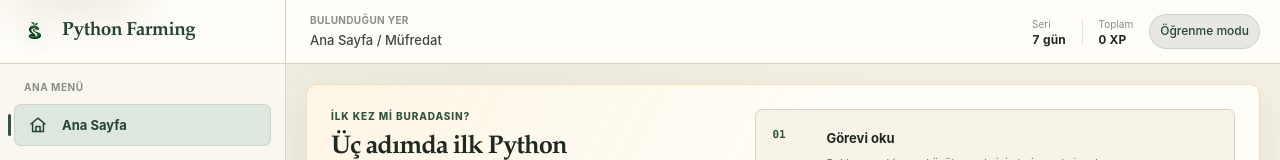
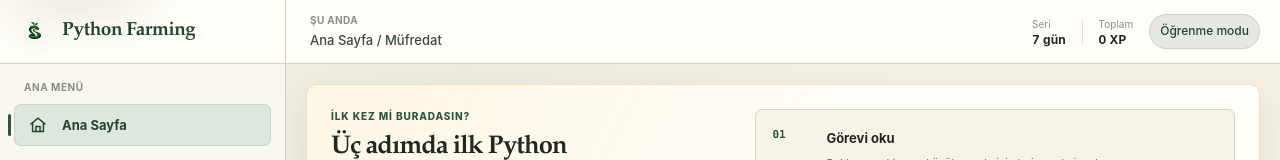
Before and after one commit to Akerem-dev/python-farming, a React (Vite) app: page / in a window 1280 px wide. Shown: the top 160 px of the page. Built offline with nearby package versions, Linux system fonts and the light colour scheme.

Commit message:
copy: make top bar context concise

```diff
--- a/src/components/navigation/TitleBar.tsx
+++ b/src/components/navigation/TitleBar.tsx
@@ -22,7 +22,7 @@ export function TitleBar({ context }: TitleBarProps) {
       </div>
 
       <div className={styles.context}>
-        <span>Bulunduğun yer</span>
+        <span>Şu anda</span>
         <strong>{context}</strong>
       </div>
 
```
